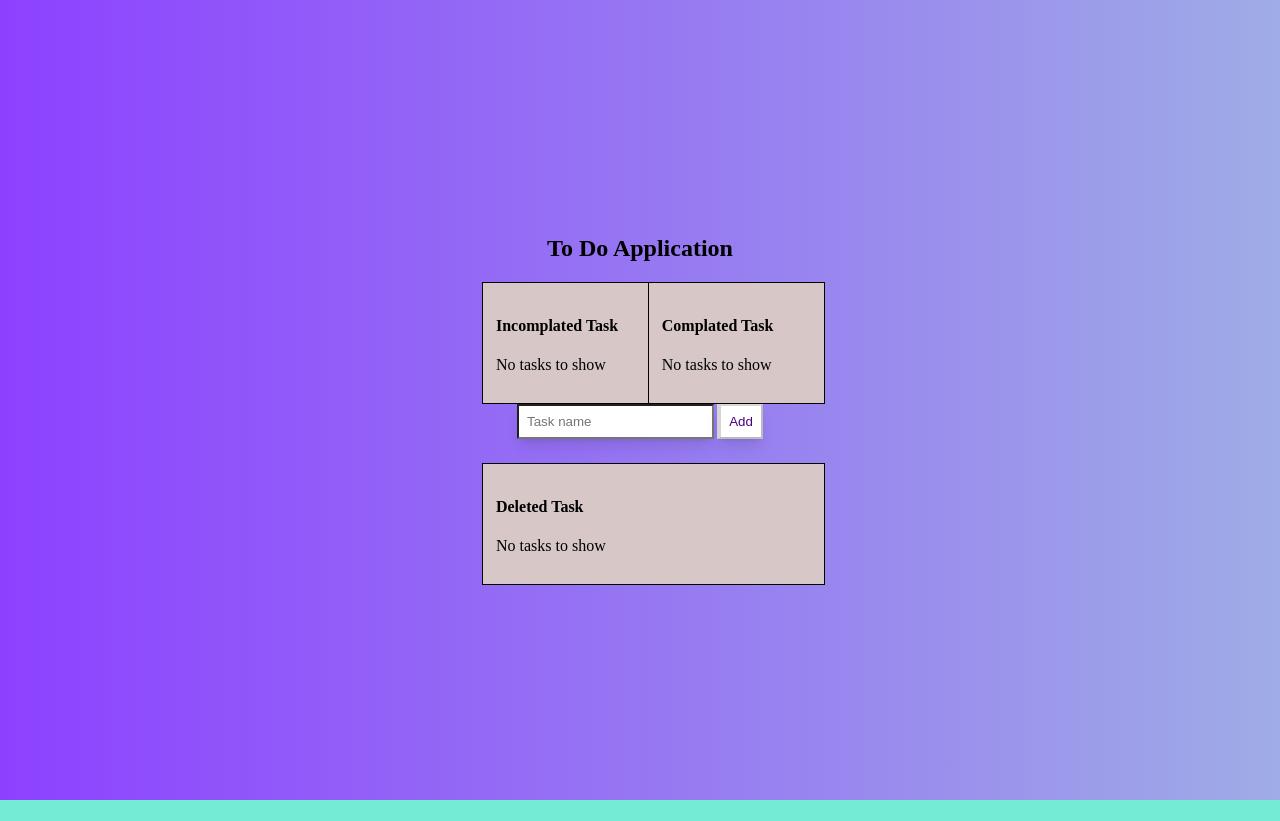
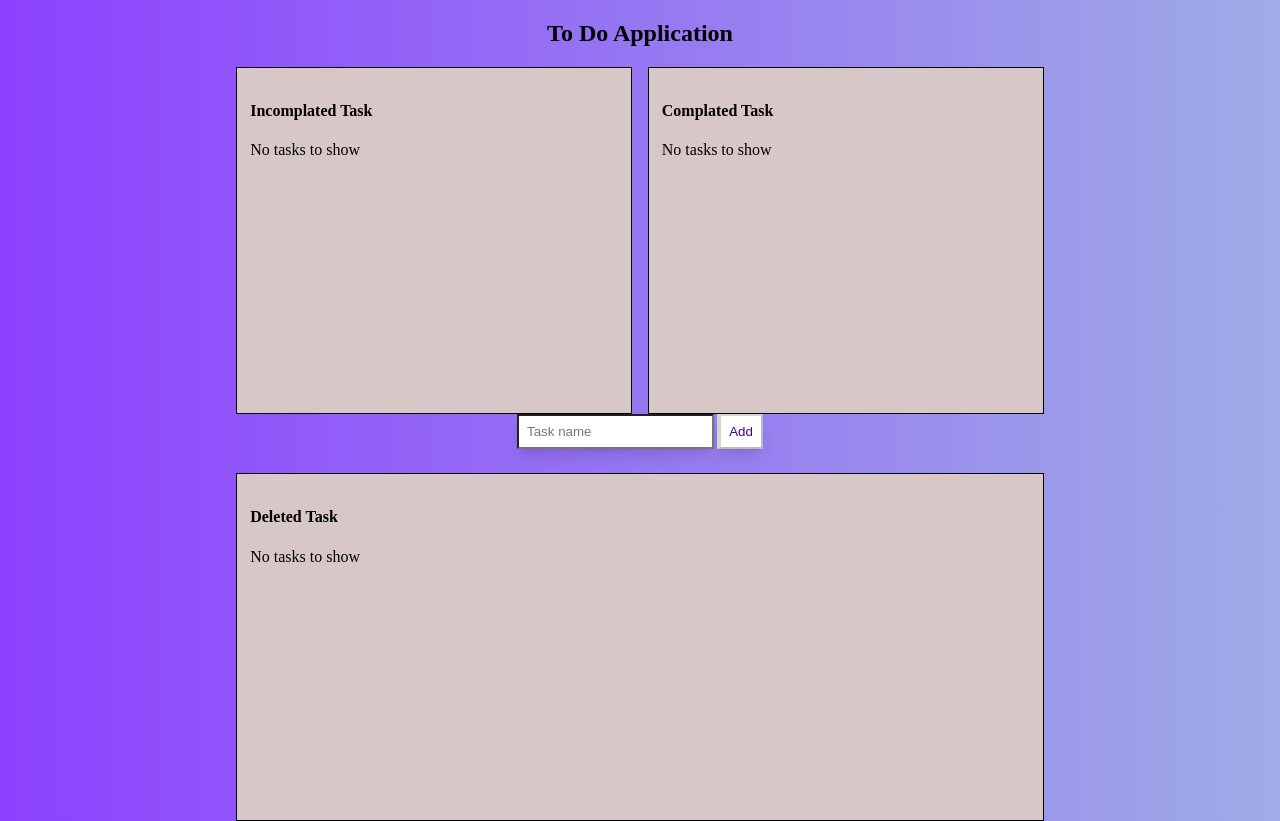
Before and after one commit to Tonmoy-Softzino/todo-list-app, a Vue app: page / in a window 1280 px wide. Before the commit the page ends 800 px from the top, so only its background shows below. Built offline with nearby package versions, Linux system fonts and the light colour scheme.

Commit message:
style updated

```diff
--- a/src/components/todoLists.vue
+++ b/src/components/todoLists.vue
@@ -27,7 +27,8 @@ defineProps({
 
 <style scoped>
   section{
-    width: 100%;;
+    min-width: 23rem;
+    min-height: 20rem;
     border: 1px solid black;
     background: rgb(215, 199, 199);
     padding: .8rem;
```
